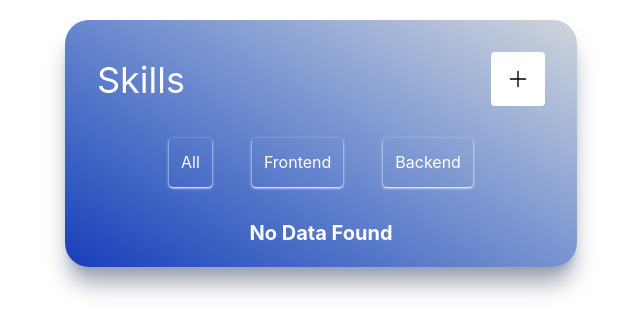
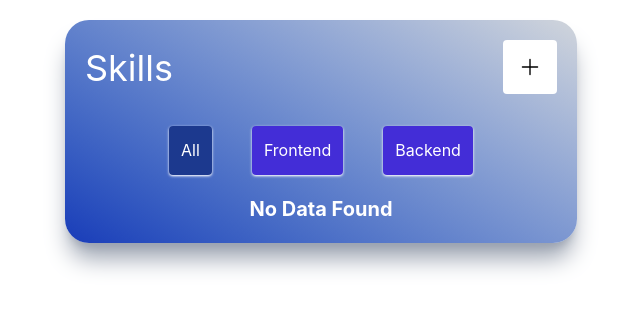
Before and after one commit to vrundavachhani24/React-Skills-To-Do-List, a React (Vite) app: page / in a window 1280 px wide. Shown: the top 334 px of the page, without its empty margins (319-959 px from the left). Built offline with nearby package versions, Linux system fonts and the light colour scheme.

Commit message:
Active skill in button functionality fix

```diff
--- a/src/App.jsx
+++ b/src/App.jsx
@@ -15,6 +15,7 @@ function App() {
   const [isDelete, setIsDelete] = useState(false)
   const [deleteId, setDeleteId] = useState('')
   const [selectvalue, setSelectValue] = useState('Select Category')
+  const [ActiveAll, setActiveAll] = useState('All')
 
   useEffect(() => {
     setCategoryData(addData)
@@ -95,6 +96,7 @@ function App() {
       const filteredData = addData.filter((ele) => ele.category === categoryName);
       setCategoryData(filteredData)
     }
+    setActiveAll(categoryName)
   }
 
   const handleModelCancel = () => {
@@ -106,12 +108,11 @@ function App() {
   }
 
   return (
-    <div className='text-center rounded-3xl text-white bg-linear-30 from-blue-800 to-gray-300 shadow-xl shadow-gray-400 mt-5 p-5 w-lg place-self-center'>
-      <div className='p-3'>
+    <div className='max-w-3xl w-lg mx-auto text-center rounded-3xl text-white bg-linear-30 from-blue-800 to-gray-300 shadow-xl shadow-gray-400 mt-5 p-5 place-self-center m-5'>
         <div className='flex justify-between'>
           <h1 className='text-4xl mt-2'>Skills</h1>
 
-          <Modal opened={isaddData} onClose={() => setisAddData(false)} title={'Add Skills'}>
+          <Modal opened={isaddData} onClose={() => handleModelCancel()} title={'Add Skills'}>
             <div>
               <Input placeholder="Add Your Skills" value={skill} onChange={handleTask} />
               <NativeSelect value={selectvalue} onChange={(ele) => { setSelectValue(ele.target.value) }} data={['Select Category', 'Frontend', 'Backend']} className='mt-3' />
@@ -128,9 +129,9 @@ function App() {
         </div>
 
         <div className='flex gap-10 mt-8 items-center justify-center'>
-          <button name='All' onClick={filterDataByCategory} className='shadow-sm shadow-white p-3 rounded cursor-pointer'>All</button>
-          <button name='Frontend' onClick={filterDataByCategory} className='shadow-sm shadow-white p-3 rounded cursor-pointer'>Frontend</button>
-          <button name='Backend' onClick={filterDataByCategory} className='shadow-sm shadow-white p-3 rounded cursor-pointer'>Backend</button>
+          <button name='All' onClick={filterDataByCategory} className={`shadow-sm shadow-white p-3 rounded cursor-pointer ${ActiveAll === "All" ? "bg-blue-900" : "bg-indigo-700"}`}>All</button>
+          <button name='Frontend' onClick={filterDataByCategory} className={`shadow-sm shadow-white p-3 rounded cursor-pointer ${ActiveAll === "Frontend" ? "bg-blue-900" : "bg-indigo-700"}`}>Frontend</button>
+          <button name='Backend' onClick={filterDataByCategory} className={`shadow-sm shadow-white p-3 rounded cursor-pointer ${ActiveAll === "Backend" ? "bg-blue-900" : "bg-indigo-700"}`}>Backend</button>
         </div>
 
         <Modal opened={isDelete} onClose={() => setIsDelete(false)} title={'Are you sure?'}>
@@ -144,9 +145,8 @@ function App() {
           <Button variant="filled" onClick={updateTask} className='ms-3 mt-3' color="rgba(5, 158, 33, 1)">Update</Button>
           <Button variant="filled" onClick={handleModelCancel} className='ms-3 mt-3' color="rgba(235, 30, 30, 1)">Cancel</Button>
         </Modal>
-      </div>
       {
-        categoryData.length === 0 ? (<div className="mt-5 text-xl text-white font-bold">No Data Found</div>)
+        categoryData.length === 0 ? (<div className="text-xl text-white font-bold mt-5">No Data Found</div>)
           : (categoryData.map((ele) => {
             return (
               <div key={ele.id} className='p-2 mt-5 flex items-center justify-between bg-linear-60 from-blue-900 to-gray-400 shadow-xl'>{ele.skill}
```
